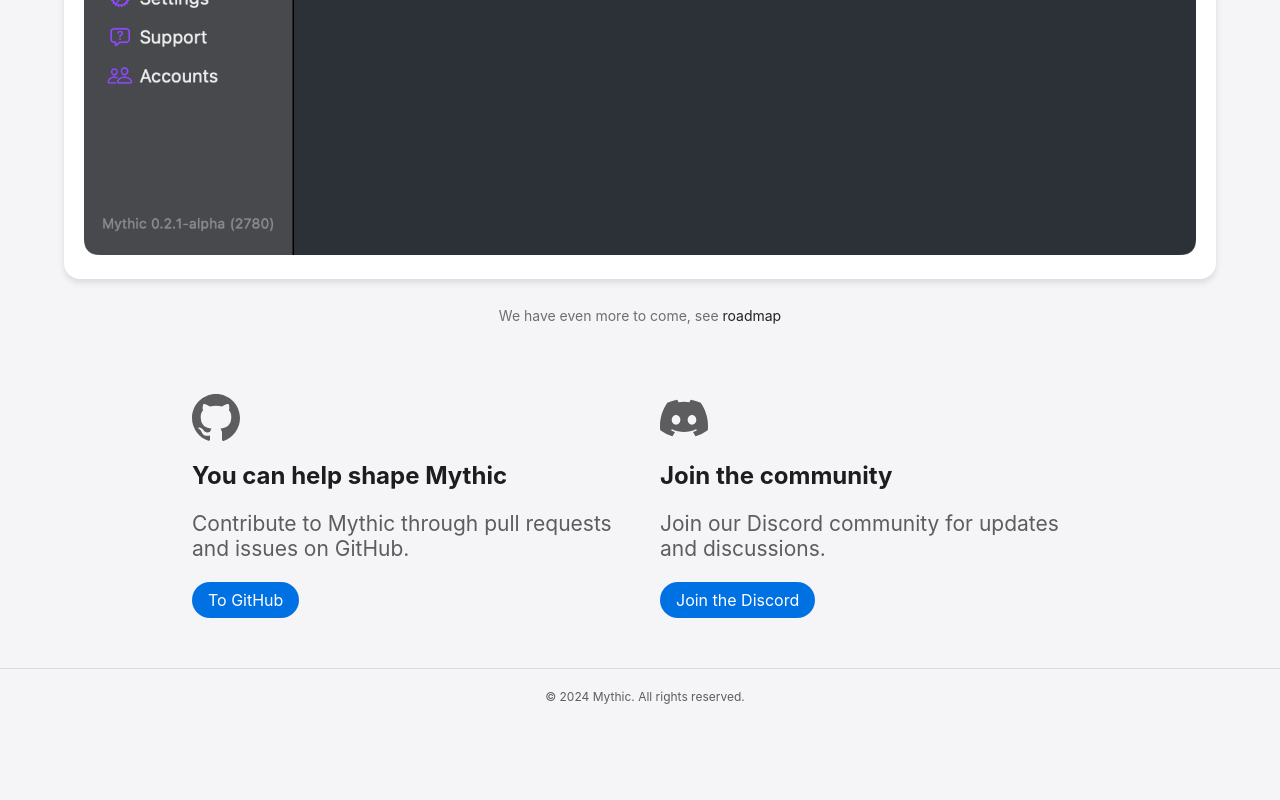
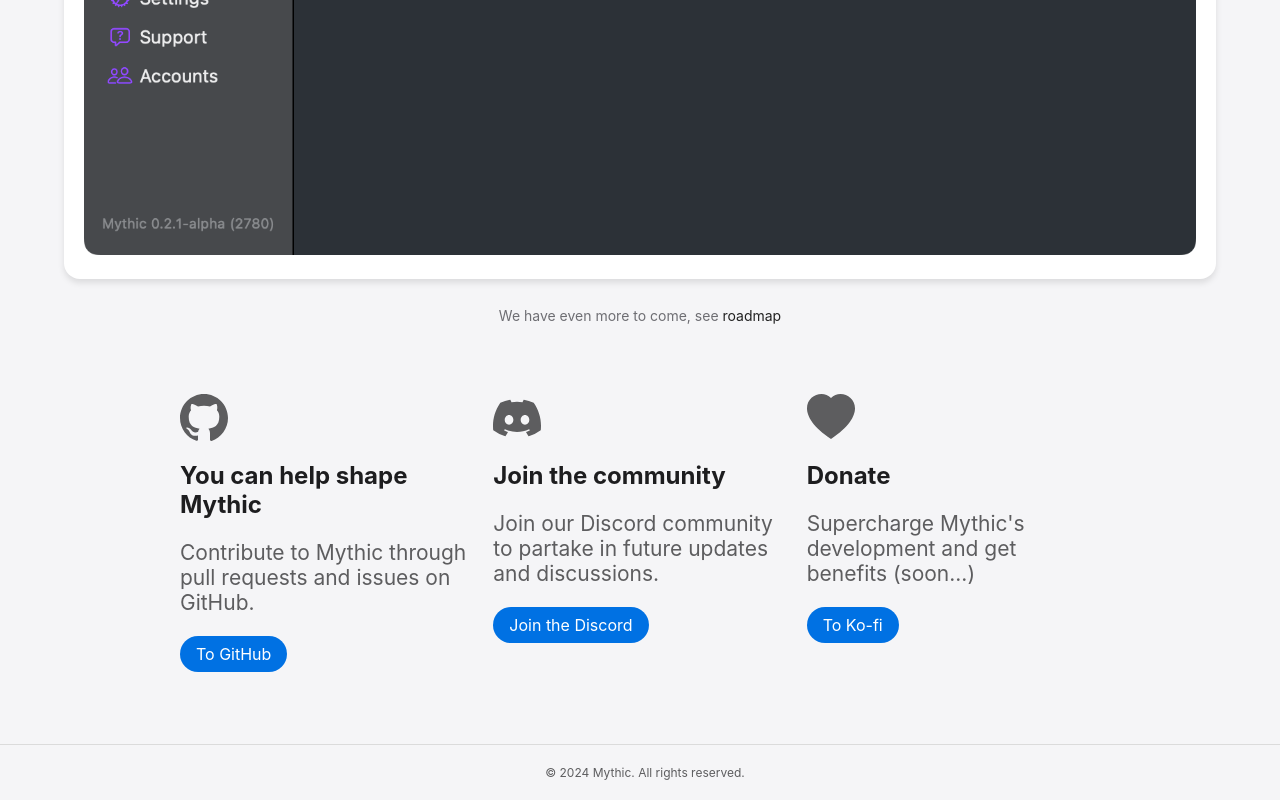
Before and after one commit to MythicApp/Website, an Astro site: page / in a window 1280 px wide. Shown: the part 3358-4158 px from the top of the page. Before the commit the page ends 4082 px from the top, so only its background shows below. Built offline with nearby package versions, Linux system fonts and the light colour scheme; Astro itself is replaced by a stand-in of ours; a web font is replaced by a local one.

Commit message:
Add donate card to bottom of page

```diff
--- a/src/components/ui/SocialCard.astro
+++ b/src/components/ui/SocialCard.astro
@@ -48,13 +48,13 @@
 
 <style>
   .card {
-    padding: 0px 10px 0px 10px;
     display: flex;
-    flex-direction: column;
-    transition: 0.3s;
-    max-width: 428px;
-  }
-
+    flex-direction: column; /* Stack content vertically */
+    transition: 0.3s; /* Smooth transition for hover effects */
+    flex: 1 1 calc(33.33% - 20px); /* Take up one-third of available space */
+    height: 300px; /* Fixed height for uniformity */
+    width: 100%;
+}
   .card h2 {
     margin-bottom: 0;
   }
@@ -62,4 +62,17 @@
   .card .button-md {
     width: fit-content;
   }
+
+  @media (max-width: 768px) {
+    .card {
+        flex: 1 1 calc(50% - 20px); /* Two cards per row */
+    }
+}
+
+@media (max-width: 480px) {
+    .card {
+        flex: 1 1 calc(100% - 20px); /* Single card per row */
+    }
+}
+
 </style>
--- a/src/pages/index.astro
+++ b/src/pages/index.astro
@@ -47,10 +47,17 @@
   {
     icon: "discord",
     title: "Join the community",
-    desc: "Join our Discord community for updates and discussions.",
+    desc: "Join our Discord community to partake in future updates and discussions.",
     href: "https://discord.gg/58NZ7fFqPy",
     button: "Join the Discord",
   },
+  {
+    icon: "heart",
+    title: "Donate",
+    desc: "Supercharge Mythic's development and get benefits (soon...)",
+    href: "https://ko-fi.com/blackxfiied",
+    button: "To Ko-fi",
+  }
 ];
 ---
 
```
